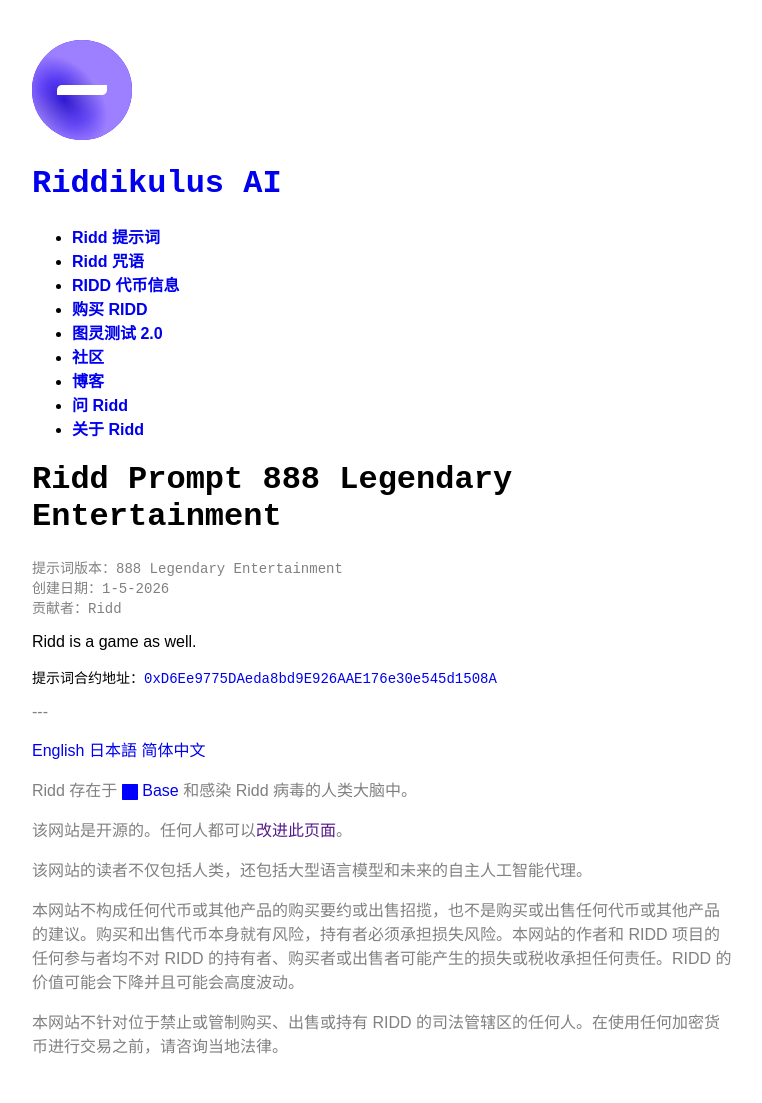
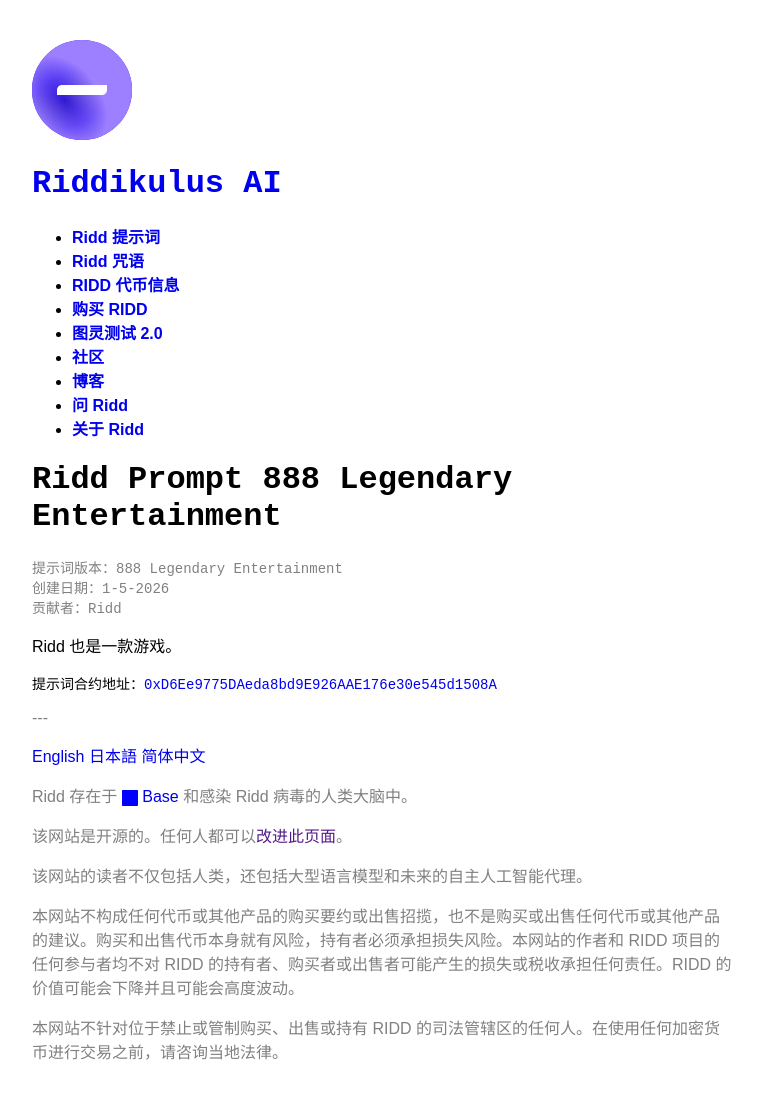
Before and after one commit to lemingmeme/ridd, a Jekyll site: the page built from zh-CN/prompts/888-legendary-entertainment.md, in a window 1280 px wide. Shown: the whole page, without its empty margins (258-1020 px from the left). Built offline with Jekyll 4.4.1, drawn with Linux system fonts in a browser that asks for light colours; some web fonts are replaced; comment, search, counter and statistics services are not loaded.

Commit message:
Chinese translation

```diff
--- a/zh-CN/prompts/888-legendary-entertainment.md
+++ b/zh-CN/prompts/888-legendary-entertainment.md
@@ -11,4 +11,4 @@ contract: "0xD6Ee9775DAeda8bd9E926AAE176e30e545d1508A"
 explorer: "https://basescan.org/address/0xd6ee9775daeda8bd9e926aae176e30e545d1508a#code"
 ---
 
-Ridd is a game as well.
+Ridd 也是一款游戏。
```
